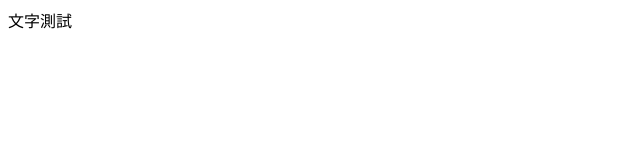
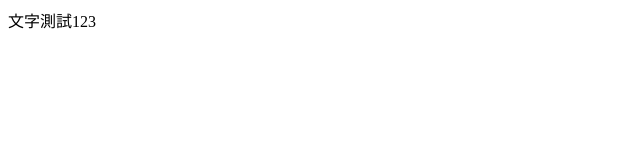
Before and after one commit to Allen-1121/AllenWebHomeWork20250422, a plain HTML site: page Index.html in a window 1280 px wide. Shown: the full height of the page, 0-640 px from the left. Drawn offline with Linux system fonts and the light colour scheme.

Commit message:
增加123

```diff
--- a/Index.html
+++ b/Index.html
@@ -5,6 +5,6 @@
     <title>Title</title>
 </head>
 <body>
- 文字測試
+ 文字測試123
 </body>
 </html>
```
